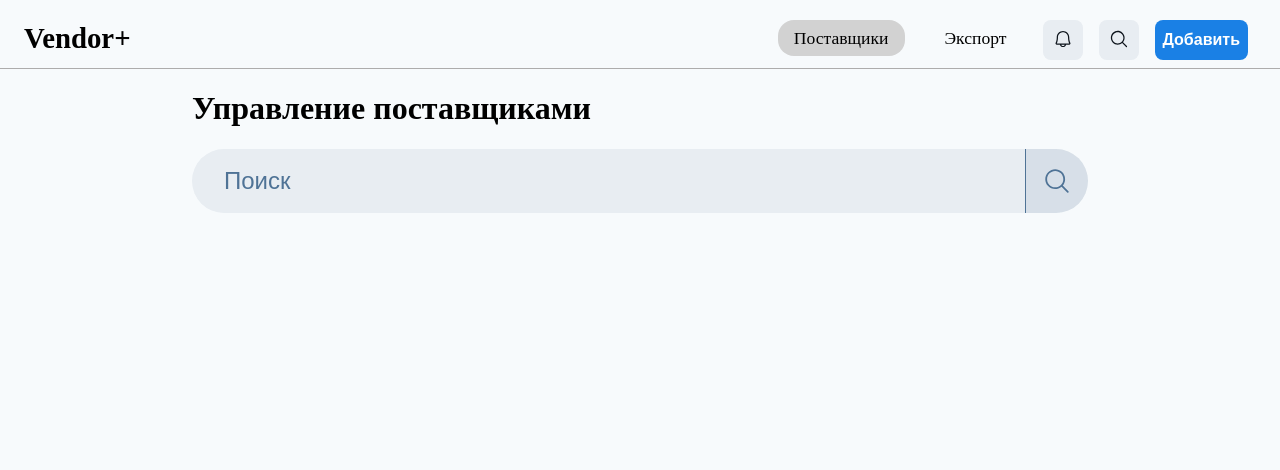
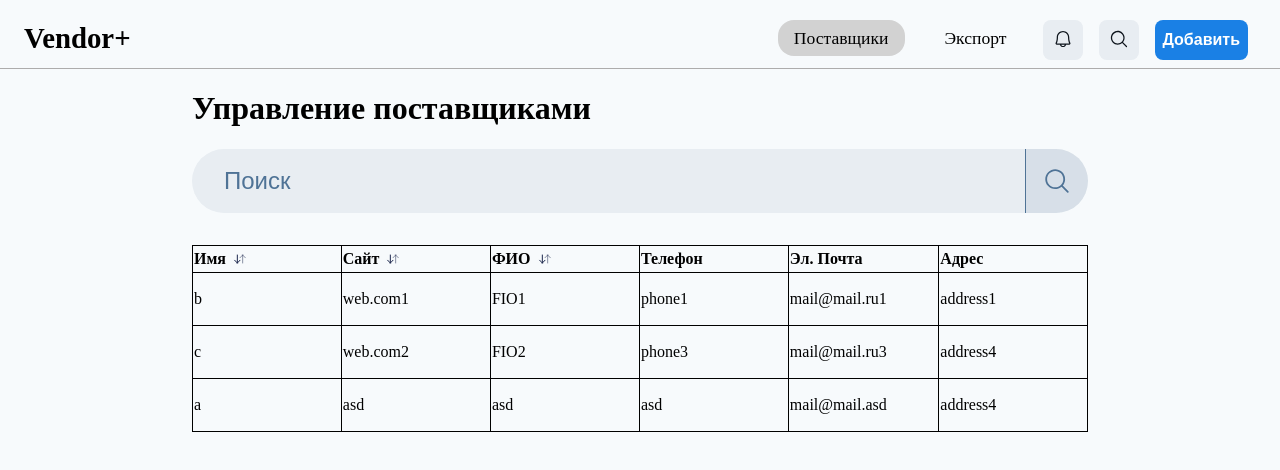
Before and after one commit to Arseniyms/SuppliersJS, a React (Create React App) app in the folder react-vendor/: page /vendors in a window 1280 px wide. Shown: the top 470 px of the page. Built offline with nearby package versions, Linux system fonts and the light colour scheme.

Commit message:
таблица ч1

```diff
--- a/react-vendor/package.json
+++ b/react-vendor/package.json
@@ -3,6 +3,7 @@
   "version": "0.1.0",
   "private": true,
   "dependencies": {
+    "@tanstack/react-table": "^8.21.2",
     "@testing-library/jest-dom": "^5.17.0",
     "@testing-library/user-event": "^13.5.0",
     "ajv": "^8.17.1",
--- a/react-vendor/src/components/MainCollection/MainCollection.js
+++ b/react-vendor/src/components/MainCollection/MainCollection.js
@@ -2,6 +2,7 @@ import React, {useState} from "react";
 import "./MainCollection.css"
 import Navbar from "../Navbar/Navbar";
 import SearchBar from "../SearchBar/SearchBar";
+import Table from "../Table/Table";
 
 const Text = {
     TITLE: "Управление поставщиками"
@@ -13,7 +14,9 @@ const MainCollection = () => {
     const handleSearch = (text) => {
         setSearchValue(text);
         console.log(text);
+        setColumnFilters(text)
     }
+    const [columnFilters, setColumnFilters] = useState("")
 
     return (
         <div>
@@ -22,7 +25,7 @@ const MainCollection = () => {
                 <h1>{Text.TITLE}</h1>
                 <SearchBar onSearch={handleSearch} />
             </div>
-            <h1> {searchValue} </h1>
+            <Table columnFilters={columnFilters} />
         </div>
     )
 }
--- /dev/null
+++ b/react-vendor/src/components/Table/Table.css
@@ -0,0 +1,67 @@
+
+.table-container {
+    margin-top: 32px;
+    margin-right: 15%;
+    margin-left: 15%;
+    margin-bottom: auto;
+}
+
+table {
+    border-spacing: 0;
+    border-collapse: collapse;
+    border-width: 1px;
+    border-style: solid;
+    border-color: black;
+    width: 100%;
+}
+
+th {
+    text-align: left;
+    position: relative;
+    border-width: 1px;
+    border-style: solid;
+    border-color: black;
+}
+
+td {
+    border-width: 1px;
+    border-style: solid;
+    border-color: black;
+}
+
+table .resizer {
+    position: absolute;
+    opacity: 0;
+    top: 0;
+    right: -3px;
+    height: 100%;
+    width: 5px;
+    background-color: #1363b5;
+    cursor: col-resize;
+    user-select: none;
+    touch-action: none;
+    border-radius: 6px;
+}
+
+.resizer.isResizing {
+    opacity: 1;
+    background-color: chartreuse;
+}
+
+*:hover > .resizer {
+    opacity: 1;
+}
+
+th button {
+    border: none;
+    background-color: transparent;
+    cursor: pointer;
+    margin-top: 3px;
+}
+
+th .header-sorting {
+    display: flex;
+    align-items: center;
+    align-content: start;
+    flex-direction: row;
+}
--- /dev/null
+++ b/react-vendor/src/components/Table/Table.js
@@ -0,0 +1,147 @@
+
+import React, {useState} from "react";
+import {getCoreRowModel, useReactTable, flexRender, getFilteredRowModel, getSortedRowModel} from '@tanstack/react-table'
+import "./Table.css"
+import sortImage from "./sort.svg"
+
+const DATA = [
+    {
+        name: "b",
+        website: "web.com1",
+        FIO: "FIO1",
+        phone: "phone1",
+        mail: "mail@mail.ru1",
+        address: "address1"
+    },
+    {
+        name: "c",
+        website: "web.com2",
+        FIO: "FIO2",
+        phone: "phone3",
+        mail: "mail@mail.ru3",
+        address: "address4"
+    },
+    {
+        name: "a",
+        website: "asd",
+        FIO: "asd",
+        phone: "asd",
+        mail: "mail@mail.asd",
+        address: "address4"
+    },
+]
+
+const columns = [
+    {
+        accessorKey: 'name',
+        header: 'Имя',
+        cell: (props) => <p>{props.getValue()}</p>
+    },
+    {
+        accessorKey: 'website',
+        header: 'Сайт',
+        cell: (props) => <p>{props.getValue()}</p>,
+    },
+    {
+        accessorKey: 'FIO',
+        header: 'ФИО',
+        cell: (props) => <p>{props.getValue()}</p>,
+    },
+    {
+        accessorKey: 'phone',
+        header: 'Телефон',
+        enableSorting: false,
+        cell: (props) => <p>{props.getValue()}</p>,
+    },
+    {
+        accessorKey: 'mail',
+        header: 'Эл. Почта',
+        enableSorting: false,
+        cell: (props) => <p>{props.getValue()}</p>,
+    },
+    {
+        accessorKey: 'address',
+        header: 'Адрес',
+        enableSorting: false,
+        cell: (props) => <p>{props.getValue()}</p>,
+    }
+]
+
+const Table = ({ columnFilters }) => {
+
+    const [data, setData] = useState(DATA);
+
+    const table = useReactTable({
+        data,
+        columns,
+        state: {
+            globalFilter: columnFilters
+        },
+        getCoreRowModel: getCoreRowModel(),
+        getFilteredRowModel: getFilteredRowModel(),
+        getSortedRowModel: getSortedRowModel(),
+        columnResizeMode: "onChange",
+    });
+
+    console.log(columnFilters);
+    return (
+        <div className="table-container">
+            <table width={table.getTotalSize()}>
+                {
+                    table.getHeaderGroups().map(headerGroup => (
+                        <thead>
+                            <tr key={headerGroup.id}>{headerGroup.headers.map(header => (
+                                <th width={header.getSize()} colSpan={header.colSpan} key={header.id}>
+                                    <div className="header-sorting">
+                                        <span className="header-sorting-text"> {header.column.columnDef.header} </span>
+                                        <div>
+                                           {header.column.getCanSort() && (
+                                               <button onClick={ header.column.getToggleSortingHandler() }>
+                                                   <img src={sortImage} alt=""/>
+                                               </button>
+                                           )}
+                                        </div>
+                                    </div>
+                                    <div
+                                        onMouseDown={
+                                            header.getResizeHandler()
+                                        }
+                                        onTouchStart={
+                                            header.getResizeHandler()
+                                        }
+                                        className={
+                                            `resizer ${
+                                                header.column.getIsResizing() ? 'isResizing' : ''
+                                            }`
+                                        }
+                                    />
+                                </th>
+                            ))}
+                            </tr>
+                        </thead>
+                    ))
+                }
+                {
+                    table.getRowModel().rows.map((rowModel) => (
+                        <tbody>
+                        <tr key={rowModel.id}>
+                            {rowModel.getVisibleCells().map(cell =>
+                                <td width={cell.column.getSize()} key={cell.id}>
+                                    {
+                                        flexRender(
+                                            cell.column.columnDef.cell,
+                                            cell.getContext()
+                                        )
+                                    }
+                                </td>
+                            )}
+                        </tr>
+                        </tbody>
+                    ))
+                }
+            </table>
+        </div>
+    );
+}
+
+export default Table;
```
Also changed, not shown: react-vendor/src/components/Table/sort.svg (added), 1 other file (tests, documents, lock files or other folders).
